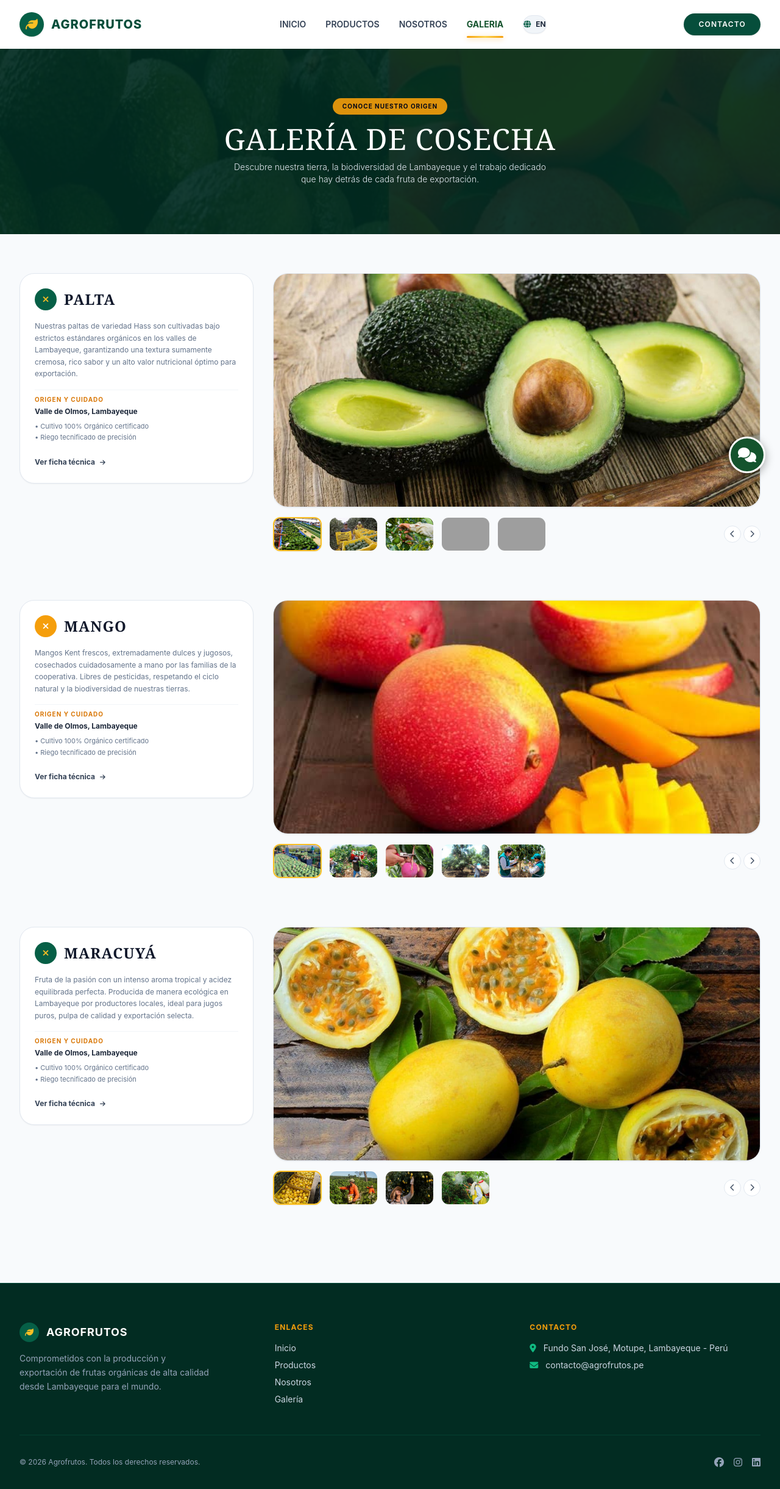
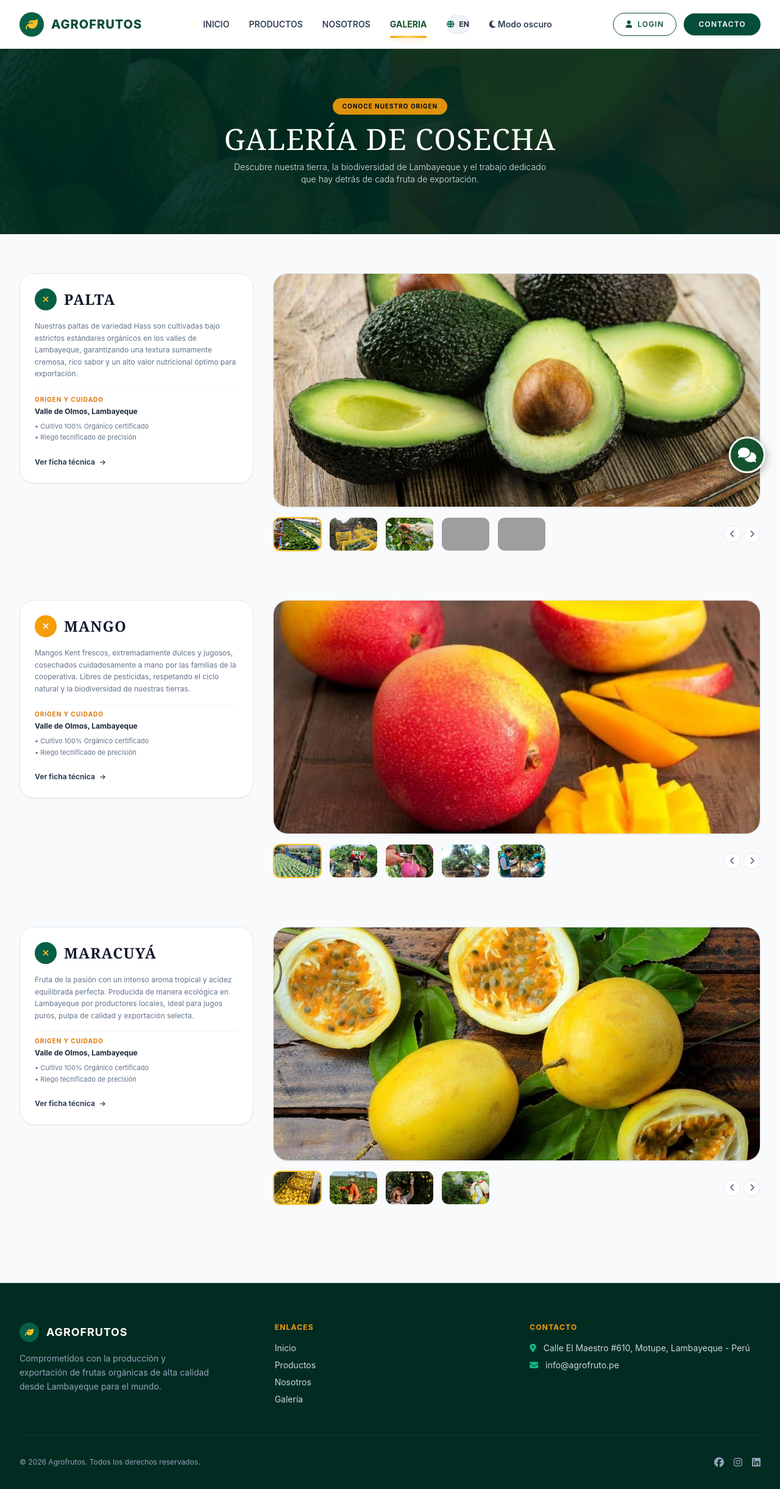
Before and after one commit to FrankyJJTM/Franky_Torres_Local, a Flask app: page /galeria in a window 1280 px wide. Shown: the whole page at 61% size. Run offline with Flask 3, Linux system fonts and the light colour scheme; grey boxes are pictures that could not be loaded.

Commit message:
feat: Update base template.

```diff
--- a/app/templates/base.html
+++ b/app/templates/base.html
@@ -11,6 +11,14 @@
 </head>
 <body class="bg-slate-50 text-slate-800 font-sans flex flex-col min-h-screen relative">
 
+    <!-- MODO OSCURO: aplica el tema guardado antes de pintar (evita el parpadeo blanco) -->
+    <script>
+        try {
+            if (localStorage.getItem('agrofrutos-theme') === 'dark') {
+                document.body.classList.add('dark-mode');
+            }
+        } catch (e) {}
+    </script>
     <header id="navbarHeader" class="bg-white sticky top-0 z-50 transition-shadow duration-300">
         {% set ep = request.endpoint %}
         <div class="max-w-7xl mx-auto px-4 sm:px-6 lg:px-8 h-20 flex items-center justify-between">
@@ -32,17 +40,39 @@
                     <i class="fa-solid fa-globe text-emerald-800"></i>
                     <span id="txtLangBtn">EN</span>
                 </button>
+
+                <!-- BOTÓN DE MODO OSCURO EN ESCRITORIO -->
+                <button
+                    id="btnTheme"
+                    class="theme-toggle"
+                    type="button"
+                    aria-label="Activar modo oscuro"
+                    aria-pressed="false"
+                    title="Activar modo oscuro"
+                >
+                    <i class="fa-solid fa-moon" aria-hidden="true"></i>
+                    <span>Modo oscuro</span>
+                </button>
             </nav>
 
-            <a href="{{ url_for('clientes.contacto') }}" class="btn-contacto hidden md:inline-flex bg-emerald-900 hover:bg-emerald-950 text-white font-semibold text-xs tracking-widest px-6 py-2.5 rounded-full transition shadow {% if ep == 'clientes.contacto' %}active{% endif %}">
+            <!-- ACCIONES EN ESCRITORIO (LOGIN Y CONTACTO) -->
+            <div class="hidden md:flex items-center gap-3">
+                <a href="{{ url_for('clientes.login') }}" class="flex items-center gap-2 border border-emerald-900 text-emerald-900 hover:bg-emerald-900 hover:text-white font-semibold text-xs tracking-widest px-5 py-2.5 rounded-full transition {% if ep == 'clientes.login' %}bg-emerald-900 text-white{% endif %}">
+                    <i class="fa-solid fa-user"></i>
+                    <span>LOGIN</span>
+                </a>
+
+                <a href="{{ url_for('clientes.contacto') }}" class="btn-contacto bg-emerald-900 hover:bg-emerald-950 text-white font-semibold text-xs tracking-widest px-6 py-2.5 rounded-full transition shadow {% if ep == 'clientes.contacto' %}active{% endif %}">
                     CONTACTO
                 </a>
+            </div>
 
             <button id="btnMenu" class="md:hidden text-emerald-900 text-2xl" aria-expanded="false" aria-controls="menuMovil" aria-label="Abrir menú">
                 <i class="fa-solid fa-bars"></i>
             </button>
         </div>
 
+        <!-- MENÚ MÓVIL -->
         <div id="menuMovil" class="hidden md:hidden bg-white border-t border-slate-100 px-4 py-4 space-y-3 font-semibold text-sm text-slate-700">
             <a href="{{ url_for('clientes.home') }}" class="nav-movil block py-1 {% if ep == 'clientes.home' %}active{% endif %}">INICIO</a>
             <a href="{{ url_for('clientes.productos') }}" class="nav-movil block py-1 {% if ep == 'clientes.productos' %}active{% endif %}">PRODUCTOS</a>
@@ -54,6 +84,24 @@
                 <i class="fa-solid fa-globe text-emerald-800"></i>
                 <span id="txtLangBtnMobile">EN</span>
             </button>
+
+            <!-- BOTÓN DE MODO OSCURO EN MÓVIL -->
+            <button
+                id="btnThemeMobile"
+                class="theme-toggle theme-toggle-mobile"
+                type="button"
+                aria-label="Activar modo oscuro"
+                aria-pressed="false"
+                title="Activar modo oscuro"
+            >
+                <i class="fa-solid fa-moon" aria-hidden="true"></i>
+                <span>Modo oscuro</span>
+            </button>
+
+            <!-- BOTÓN DE LOGIN EN MÓVIL -->
+            <a href="{{ url_for('clientes.login') }}" class="block border border-emerald-900 text-emerald-900 font-semibold text-center py-2.5 rounded-full mt-3 hover:bg-emerald-900 hover:text-white transition {% if ep == 'clientes.login' %}bg-emerald-900 text-white{% endif %}">
+                <i class="fa-solid fa-user mr-2"></i> INICIAR SESIÓN
+            </a>
 
             <a href="{{ url_for('clientes.contacto') }}" class="block bg-emerald-900 text-white text-center py-2.5 rounded-full mt-2 {% if ep == 'clientes.contacto' %}ring-amber{% endif %}">CONTACTO</a>
         </div>
@@ -91,8 +139,8 @@
 
                 <div id="contacto">
                     <h4 class="text-amber-500 font-bold text-xs tracking-widest uppercase mb-4">Contacto</h4>
-                    <p class="text-sm text-slate-300 mb-2"><i class="fa-solid fa-location-dot mr-2 text-emerald-500"></i> Fundo San José, Motupe, Lambayeque - Perú</p>
-                    <p class="text-sm text-slate-300"><i class="fa-solid fa-envelope mr-2 text-emerald-500"></i> contacto@agrofrutos.pe</p>
+                    <p class="text-sm text-slate-300 mb-2"><i class="fa-solid fa-location-dot mr-2 text-emerald-500"></i> Calle El Maestro #610, Motupe, Lambayeque - Perú</p>
+                    <p class="text-sm text-slate-300"><i class="fa-solid fa-envelope mr-2 text-emerald-500"></i> info@agrofruto.pe</p>
                 </div>
             </div>
 
@@ -148,6 +196,13 @@
                 </button>
             </div>
 
+            <div class="chatbot-body">
+                <div
+                    id="chatbot-rain"
+                    class="chatbot-rain notranslate"
+                    aria-hidden="true"
+                ></div>
+
                 <div
                     id="chatbot-messages"
                     class="chatbot-messages"
@@ -155,6 +210,7 @@
                     <div class="chatbot-message chatbot-message-bot">
                         ¡Hola! 👋 Soy el asistente virtual de Agrofrutos.
                         ¿En qué podemos ayudarte?
+                    </div>
                 </div>
             </div>
 
```
Lines whose indentation alone changed are shown as unchanged.
